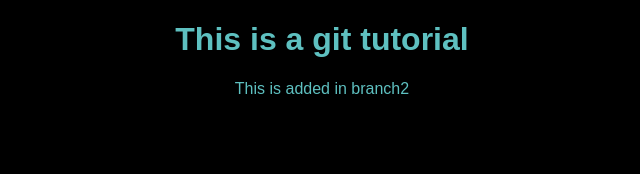
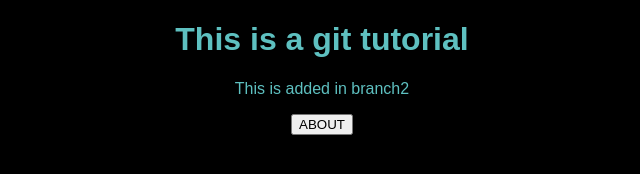
Before and after one commit to dhritich20baruah/gitBasics, a plain HTML site: page index.html in a window 1280 px wide. Shown: the whole page, without its empty margins (318-958 px from the left). Drawn offline with Linux system fonts and the light colour scheme.

Commit message:
Linked about

```diff
--- a/index.html
+++ b/index.html
@@ -11,5 +11,6 @@
 <body>
     <h1>This is a git tutorial</h1>
     <p>This is added in branch2</p>
+    <a href="/about.html"><button>ABOUT</button></a>
 </body>
 </html>
```
